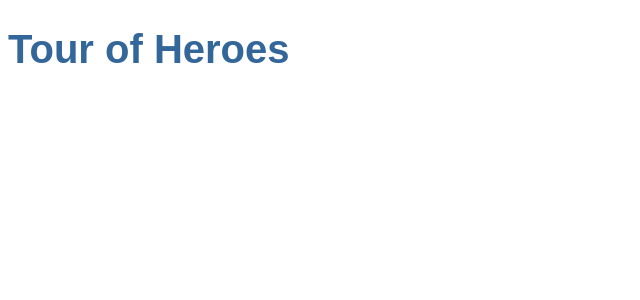
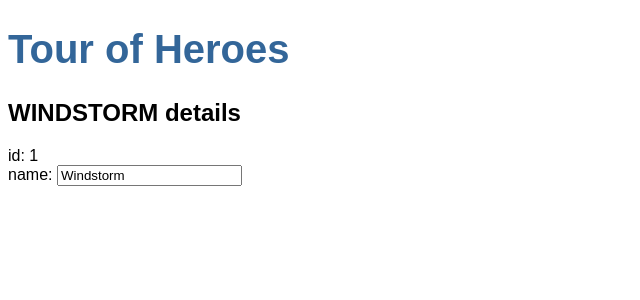
Before and after one commit to ale96ct/angular-tour-of-heroes, an Angular app: page / in a window 1280 px wide. Shown: the top 300 px of the page, without its empty margins (0-640 px from the left). Built offline with nearby package versions, Linux system fonts and the light colour scheme.

Commit message:
the hero editor

```diff
--- a/src/app/app.component.html
+++ b/src/app/app.component.html
@@ -1 +1,2 @@
 <h1>{{ title }}</h1>
+<app-heroes></app-heroes>
--- a/src/app/app.component.ts
+++ b/src/app/app.component.ts
@@ -1,11 +1,12 @@
 import { Component } from '@angular/core';
 import { CommonModule } from '@angular/common';
 import { RouterOutlet } from '@angular/router';
+import { HeroesComponent } from './heroes/heroes.component';
 
 @Component({
   selector: 'app-root',
   standalone: true,
-  imports: [CommonModule, RouterOutlet],
+  imports: [CommonModule, RouterOutlet, HeroesComponent],
   templateUrl: './app.component.html',
   styleUrl: './app.component.css'
 })
--- /dev/null
+++ b/src/app/hero.ts
@@ -0,0 +1,4 @@
+export interface Hero {
+    id: number,
+    name: string
+}
--- /dev/null
+++ b/src/app/heroes/heroes.component.html
@@ -0,0 +1,6 @@
+<h2>{{ hero.name | uppercase }} details</h2>
+<div><span>id: </span>{{ hero.id }}</div>
+<div>
+    <label for="name">name: </label>
+    <input id="name" [(ngModel)]="hero.name" placeholder="name">
+</div>
--- /dev/null
+++ b/src/app/heroes/heroes.component.ts
@@ -0,0 +1,18 @@
+import { Component } from '@angular/core';
+import { Hero } from '../hero';
+import { UpperCasePipe } from '@angular/common';
+import { FormsModule } from '@angular/forms';
+
+@Component({
+  selector: 'app-heroes',
+  standalone: true,
+  imports: [UpperCasePipe, FormsModule],
+  templateUrl: './heroes.component.html',
+  styleUrl: './heroes.component.css'
+})
+export class HeroesComponent {
+  hero : Hero = {
+    id: 1,
+    name: 'Windstorm'
+  };
+}
```
Also changed, not shown: src/app/heroes/heroes.component.css (added), 1 other file (tests, documents, lock files or other folders).
